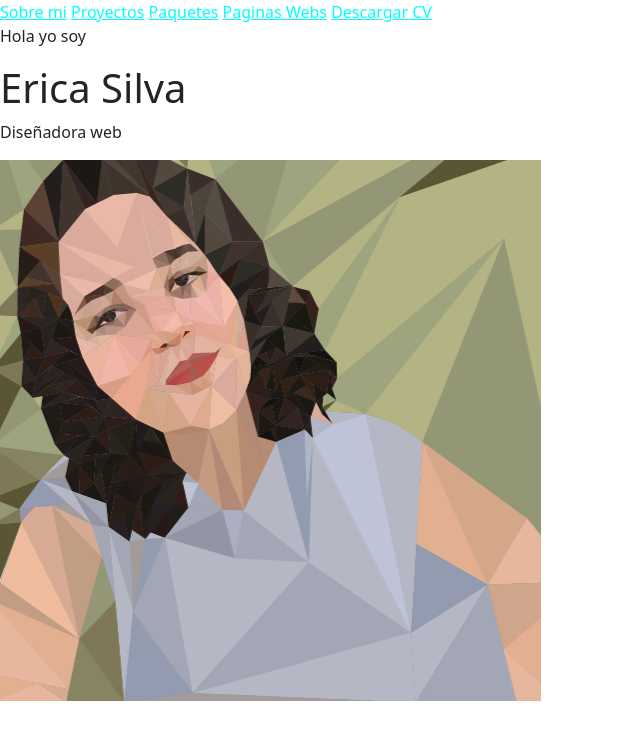
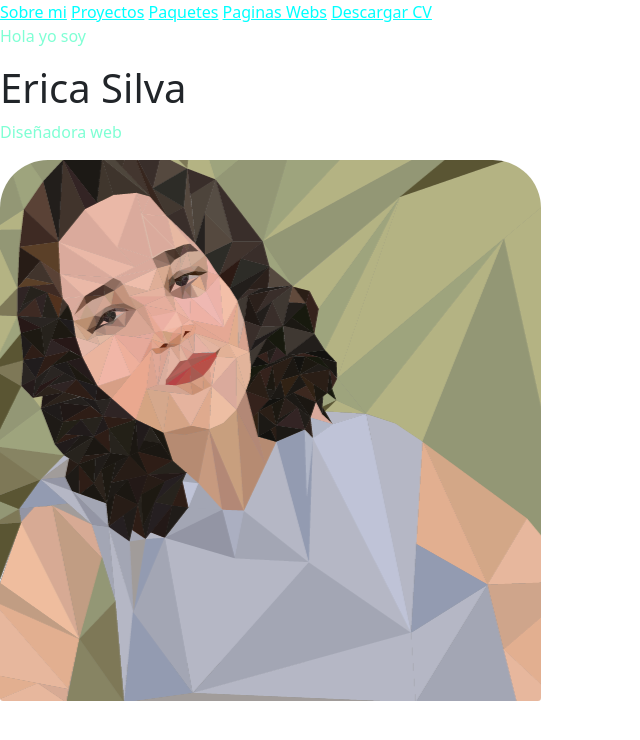
Before and after one commit to ericasilvafarto/obligatorioUno, a website: page index.html in a window 1280 px wide. Shown: the whole page, without its empty margins (0-640 px from the left). Drawn offline with nearby package versions, Linux system fonts and the light colour scheme; files that its build step writes are made by us from their sources.

Commit message:
nuevos estilos

```diff
--- a/scss/_img.scss
+++ b/scss/_img.scss
@@ -1,4 +1,7 @@
-/* #yo {
+ #yo {
     border-radius: 3em 3em 0.2em 0.2em;
 
-      } */
+      }
+      p{
+        color: aquamarine;
+      }
```
